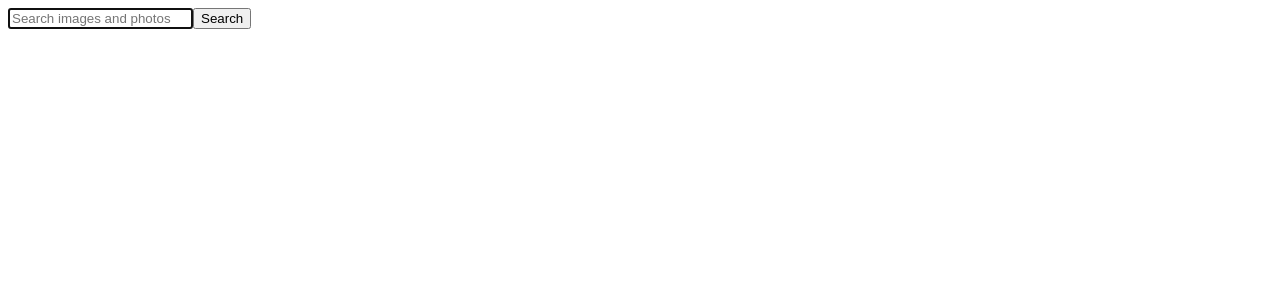
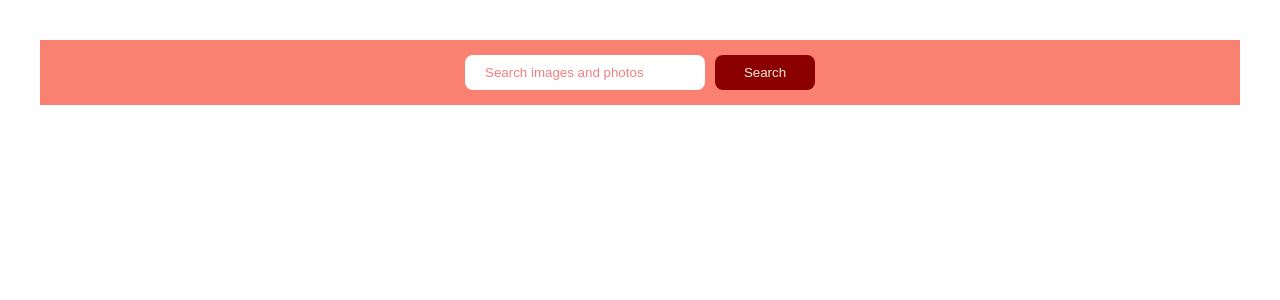
Before and after one commit to OlgaBlud/goit-react-hw-04, a React (Vite) app: page / in a window 1280 px wide. Shown: the top 300 px of the page. Built offline with nearby package versions, Linux system fonts and the light colour scheme.

Commit message:
add styles

```diff
--- a/package.json
+++ b/package.json
@@ -13,7 +13,9 @@
     "axios": "^1.7.3",
     "react": "^18.3.1",
     "react-dom": "^18.3.1",
-    "react-hot-toast": "^2.4.1"
+    "react-hot-toast": "^2.4.1",
+    "react-loader-spinner": "^6.1.6",
+    "react-modal": "^3.16.1"
   },
   "devDependencies": {
     "@types/react": "^18.3.3",
--- a/src/App.css
+++ b/src/App.css
@@ -1,9 +1,9 @@
-/* #root {
+#root {
   max-width: 1280px;
   margin: 0 auto;
   padding: 2rem;
-  text-align: center;
 }
+/*
 
 .logo {
   height: 6em;
--- a/src/App.jsx
+++ b/src/App.jsx
@@ -6,6 +6,7 @@ import ImageGallery from "./components/ImageGallery/ImageGallery";
 import LoadMoreBtn from "./components/LoadMoreBtn/LoadMoreBtn";
 import ErrorMessage from "./components/ErrorMessage/ErrorMessage";
 import Loader from "./components/Loader/Loader";
+import toast, { Toaster } from "react-hot-toast";
 
 function App() {
   const [query, setQuery] = useState("");
@@ -38,12 +39,20 @@ function App() {
         if (!total) {
           setIsEmpty(true);
           console.log("no photos");
+          const notify = () =>
+            toast("No photos for such query!", {
+              duration: 3000,
+              position: "top-center",
+              style: { marginTop: 100 },
+              icon: "😢",
+            });
+          notify();
         }
         setImages((prevImages) => [...prevImages, ...results]);
         setNextPage(page < total_pages);
       } catch (error) {
         console.log(error);
-        setError(error);
+        setError(error.message);
       } finally {
         setLoading(false);
       }
@@ -56,15 +65,15 @@ function App() {
   };
   // console.log(images);
   return (
-    <>
+    <div className="container">
       <SearchBar onSubmit={handleSubmit} />
 
       {images.length > 0 && <ImageGallery images={images} />}
       {nextPage && <LoadMoreBtn handleLoadMoreClick={handleLoadMoreClick} />}
-      {error && <ErrorMessage />}
+      {error && <ErrorMessage message={error} />}
       {loading && <Loader />}
-      {/* {isEmpty && <div>NO Photo</div>} */}
-    </>
+      {isEmpty && <Toaster />}
+    </div>
   );
 }
 
--- a/src/components/ErrorMessage/ErrorMessage.jsx
+++ b/src/components/ErrorMessage/ErrorMessage.jsx
@@ -1,5 +1,6 @@
-const ErrorMessage = () => {
-  return <div>Error</div>;
+import css from "./ErrorMessage.module.css";
+const ErrorMessage = ({ message }) => {
+  return <div className={css.error}>{message}</div>;
 };
 
 export default ErrorMessage;
--- a/src/components/ErrorMessage/ErrorMessage.module.css
+++ b/src/components/ErrorMessage/ErrorMessage.module.css
@@ -0,0 +1,4 @@
+.error {
+  padding: 30px 0;
+  color: red;
+}
--- a/src/components/ImageGallery/ImageGallery.module.css
+++ b/src/components/ImageGallery/ImageGallery.module.css
@@ -9,5 +9,5 @@
   flex-wrap: wrap;
   gap: 15px;
 }
-.imageItem {
-}
+/* .imageItem {
+} */
--- a/src/components/LoadMoreBtn/LoadMoreBtn.jsx
+++ b/src/components/LoadMoreBtn/LoadMoreBtn.jsx
@@ -1,6 +1,7 @@
+import css from "./LoadMoreBtn.module.css";
 const LoadMoreBtn = ({ handleLoadMoreClick }) => {
   return (
-    <button type="button" onClick={handleLoadMoreClick}>
+    <button className={css.loadBtn} type="button" onClick={handleLoadMoreClick}>
       Load more
     </button>
   );
--- a/src/components/LoadMoreBtn/LoadMoreBtn.module.css
+++ b/src/components/LoadMoreBtn/LoadMoreBtn.module.css
@@ -0,0 +1,10 @@
+.loadBtn {
+  min-width: 100px;
+  display: block;
+  margin: 0 auto;
+  padding: 10px 20px;
+  border: none;
+  border-radius: 8px;
+  background-color: darkred;
+  color: antiquewhite;
+}
--- a/src/components/Loader/Loader.jsx
+++ b/src/components/Loader/Loader.jsx
@@ -1,5 +1,19 @@
+import { ColorRing } from "react-loader-spinner";
+import css from "./Loader.module.css";
 const Loader = () => {
-  return <div>Loader</div>;
+  return (
+    <div className={css.loader}>
+      <ColorRing
+        visible={true}
+        height="80"
+        width="80"
+        ariaLabel="color-ring-loading"
+        wrapperStyle={{}}
+        colors={["#e15b64", "#f47e60", "#f8b26a", "#abbd81", "#849b87"]}
+      />
+    </div>
+  );
 };
 
 export default Loader;
+<ColorRing />;
--- a/src/components/Loader/Loader.module.css
+++ b/src/components/Loader/Loader.module.css
@@ -0,0 +1,3 @@
+.loader {
+  text-align: center;
+}
--- a/src/components/SearchBar/SearchBar.jsx
+++ b/src/components/SearchBar/SearchBar.jsx
@@ -1,15 +1,20 @@
-// import { useState } from "react";
 import toast, { Toaster } from "react-hot-toast";
+import css from "./SearchBar.module.css";
 
 const SearchBar = ({ onSubmit }) => {
-  //   const [queryStatus, setQueryStatus] = useState(false);
   const handleSubmit = (event) => {
     event.preventDefault();
     const form = event.target;
     const query = form.elements.query.value.trim();
     if (!query) {
       console.log("enter search query");
-      const notify = () => toast("Enter search query!");
+      const notify = () =>
+        toast("Enter search query!", {
+          duration: 3000,
+          position: "top-center",
+          style: { marginTop: 100 },
+          icon: "👀",
+        });
       notify();
 
       return;
@@ -19,15 +24,18 @@ const SearchBar = ({ onSubmit }) => {
   };
   return (
     <header>
-      <form onSubmit={handleSubmit}>
+      <form className={css.form} onSubmit={handleSubmit}>
         <input
+          className={css.input}
           type="text"
           name="query"
           autoComplete="off"
           autoFocus
           placeholder="Search images and photos"
         />
-        <button type="submit">Search</button>
+        <button className={css.btn} type="submit">
+          Search
+        </button>
       </form>
       <Toaster />
     </header>
--- a/src/components/SearchBar/SearchBar.module.css
+++ b/src/components/SearchBar/SearchBar.module.css
@@ -0,0 +1,28 @@
+.form {
+  margin: auto;
+  background-color: salmon;
+  padding: 15px;
+
+  display: flex;
+  justify-content: center;
+}
+.input {
+  width: 200px;
+  padding: 5px 20px;
+  border: none;
+  border-radius: 8px;
+  margin-right: 10px;
+  outline: transparent;
+  color: brown;
+}
+input::placeholder {
+  color: lightcoral;
+}
+.btn {
+  min-width: 100px;
+  padding: 10px 20px;
+  border: none;
+  border-radius: 8px;
+  background-color: darkred;
+  color: antiquewhite;
+}
```
Also changed, not shown: 1 other file (tests, documents, lock files or other folders).
